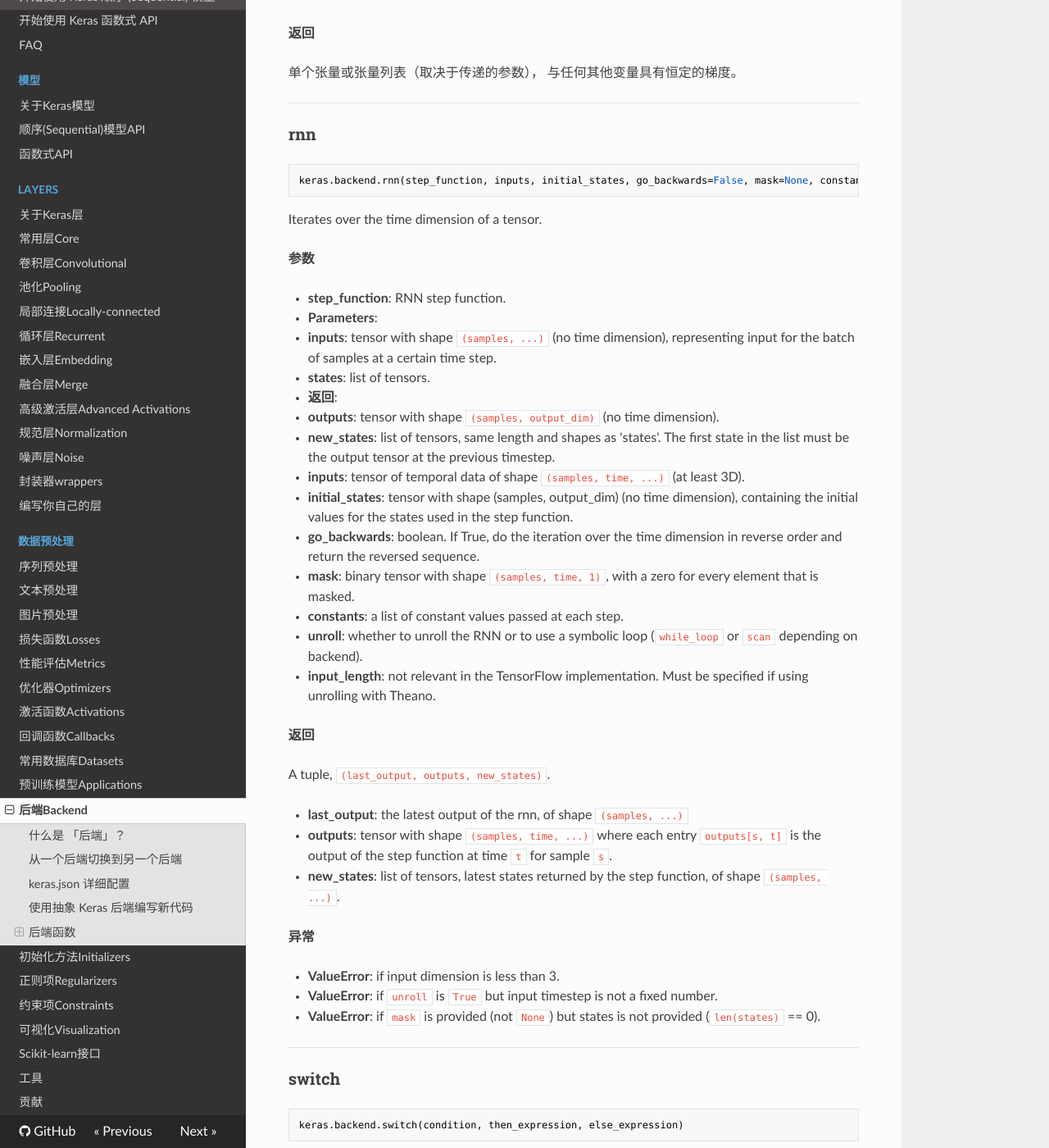
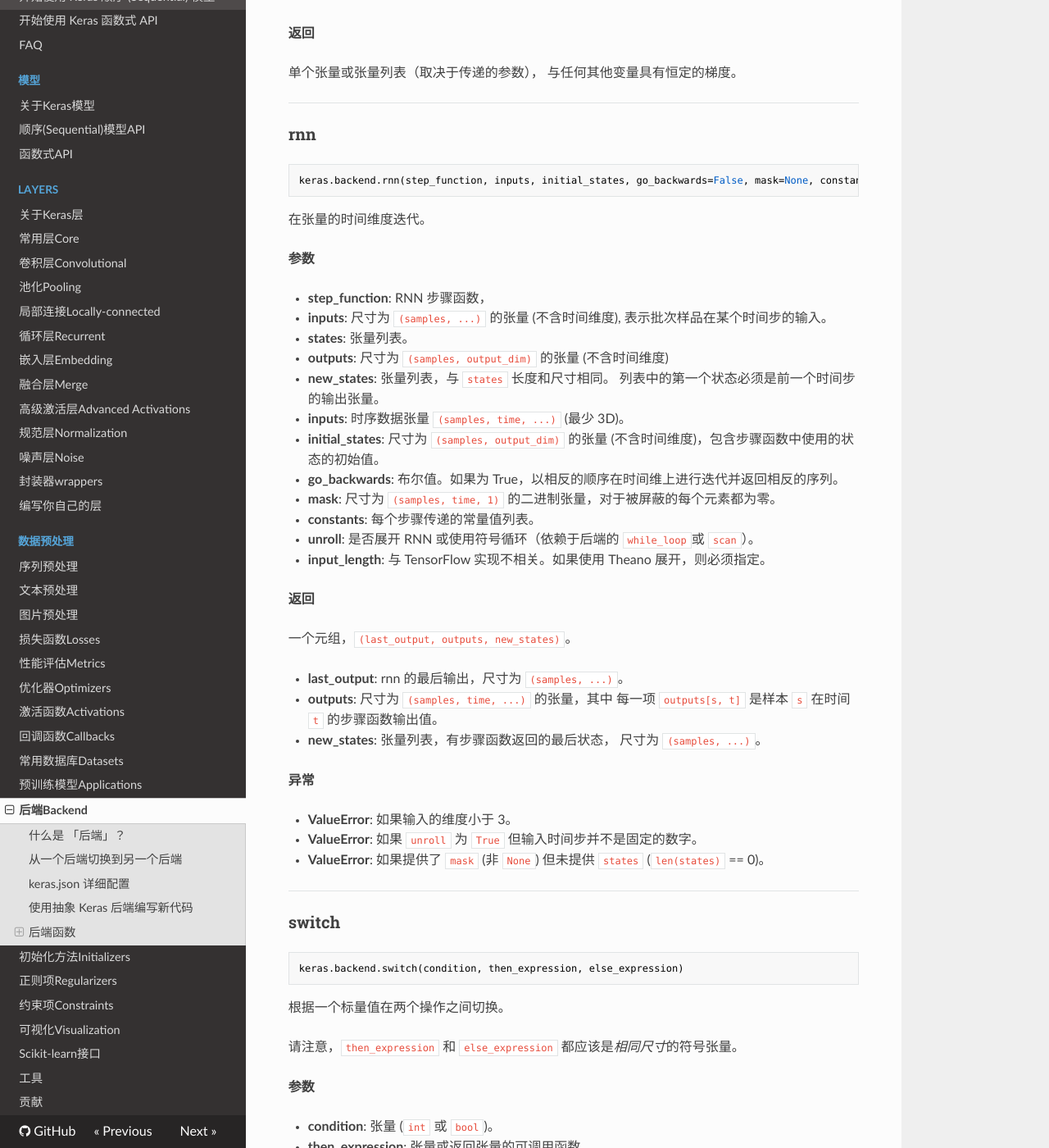
Before and after one commit to keras-team/keras-docs-zh, an MkDocs documentation site: the page built from sources/backend.md, in a window 1280 px wide and 1400 px high, scrolled down 51837 px. Shown: the whole window at 82% size. Built offline with MkDocs 1.6.1, drawn with Linux system fonts in a browser that asks for light colours; nearby versions of some CDN libraries; old or Windows-style settings are respelled for this version of MkDocs; some of the changed text lies outside the part shown.

Commit message:
Update backend.md

````diff
--- a/sources/backend.md
+++ b/sources/backend.md
@@ -2807,54 +2807,43 @@ keras.backend.rnn(step_function, inputs, initial_states, go_backwards=False, mas
 ```
 
 
-Iterates over the time dimension of a tensor.
-
-__参数__
-
-- __step_function__: RNN step function.
-- __Parameters__:
-- __inputs__: tensor with shape `(samples, ...)` (no time dimension),
-representing input for the batch of samples at a certain
-time step.
-- __states__: list of tensors.
-- __返回__:
-- __outputs__: tensor with shape `(samples, output_dim)`
-(no time dimension).
-- __new_states__: list of tensors, same length and shapes
-as 'states'. The first state in the list must be the
-output tensor at the previous timestep.
-- __inputs__: tensor of temporal data of shape `(samples, time, ...)`
-(at least 3D).
-- __initial_states__: tensor with shape (samples, output_dim)
-(no time dimension),
-containing the initial values for the states used in
-the step function.
-- __go_backwards__: boolean. If True, do the iteration over the time
-dimension in reverse order and return the reversed sequence.
-- __mask__: binary tensor with shape `(samples, time, 1)`,
-with a zero for every element that is masked.
-- __constants__: a list of constant values passed at each step.
-- __unroll__: whether to unroll the RNN or to use a symbolic loop (`while_loop` or `scan` depending on backend).
-- __input_length__: not relevant in the TensorFlow implementation.
-Must be specified if using unrolling with Theano.
-
-__返回__
-
-A tuple, `(last_output, outputs, new_states)`.
-
-- __last_output__: the latest output of the rnn, of shape `(samples, ...)`
-- __outputs__: tensor with shape `(samples, time, ...)` where each
-entry `outputs[s, t]` is the output of the step function
-at time `t` for sample `s`.
-- __new_states__: list of tensors, latest states returned by
-the step function, of shape `(samples, ...)`.
+在张量的时间维度迭代。
+
+__参数__
+
+- __step_function__: RNN 步骤函数，
+- __inputs__: 尺寸为 `(samples, ...)` 的张量
+(不含时间维度), 表示批次样品在某个时间步的输入。
+- __states__: 张量列表。
+- __outputs__: 尺寸为 `(samples, output_dim)` 的张量
+(不含时间维度)
+- __new_states__: 张量列表，与 `states` 长度和尺寸相同。
+列表中的第一个状态必须是前一个时间步的输出张量。
+- __inputs__: 时序数据张量 `(samples, time, ...)`
+(最少 3D)。
+- __initial_states__: 尺寸为 `(samples, output_dim)` 的张量
+(不含时间维度)，包含步骤函数中使用的状态的初始值。
+- __go_backwards__: 布尔值。如果为 True，以相反的顺序在时间维上进行迭代并返回相反的序列。
+- __mask__: 尺寸为 `(samples, time, 1)` 的二进制张量，对于被屏蔽的每个元素都为零。
+- __constants__: 每个步骤传递的常量值列表。
+- __unroll__: 是否展开 RNN 或使用符号循环（依赖于后端的 `while_loop`或 `scan`）。
+- __input_length__: 与 TensorFlow 实现不相关。如果使用 Theano 展开，则必须指定。
+
+__返回__
+
+一个元组，`(last_output, outputs, new_states)`。
+
+- __last_output__: rnn 的最后输出，尺寸为 `(samples, ...)`。
+- __outputs__: 尺寸为 `(samples, time, ...)` 的张量，其中
+每一项 `outputs[s, t]` 是样本 `s` 在时间 `t` 的步骤函数输出值。
+- __new_states__: 张量列表，有步骤函数返回的最后状态，
+尺寸为 `(samples, ...)`。
 
 __异常__
 
-- __ValueError__: if input dimension is less than 3.
-- __ValueError__: if `unroll` is `True` but input timestep is not a fixed number.
-- __ValueError__: if `mask` is provided (not `None`) but states is not provided
-(`len(states)` == 0).
+- __ValueError__: 如果输入的维度小于 3。
+- __ValueError__: 如果 `unroll` 为 `True` 但输入时间步并不是固定的数字。
+- __ValueError__: 如果提供了 `mask` (非 `None`) 但未提供 `states` (`len(states)` == 0)。
 
 ----
 
@@ -2866,24 +2855,24 @@ keras.backend.switch(condition, then_expression, else_expression)
 ```
 
 
-Switches between two operations depending on a scalar value.
-
-Note that both `then_expression` and `else_expression`
-should be symbolic tensors of the *same shape*.
-
-__参数__
-
-- __condition__: tensor (`int` or `bool`).
-- __then_expression__: either a tensor, or a callable that returns a tensor.
-- __else_expression__: either a tensor, or a callable that returns a tensor.
-
-__返回__
-
-The selected tensor.
+根据一个标量值在两个操作之间切换。
+
+请注意，`then_expression` 和 `else_expression`
+都应该是*相同尺寸*的符号张量。
+
+__参数__
+
+- __condition__: 张量 (`int` 或 `bool`)。
+- __then_expression__: 张量或返回张量的可调用函数。
+- __else_expression__: 张量或返回张量的可调用函数。
+
+__返回__
+
+选择的张量。
 
 __异常__
 
-- __ValueError__: If rank of `condition` is greater than rank of expressions.
+- __ValueError__: 如果 `condition` 的秩大于两个表达式的秩序。
 
 ----
 
@@ -2895,24 +2884,24 @@ keras.backend.in_train_phase(x, alt, training=None)
 ```
 
 
-Selects `x` in train phase, and `alt` otherwise.
-
-Note that `alt` should have the *same shape* as `x`.
-
-__参数__
-
-- __x__: What to return in train phase
-(tensor or callable that returns a tensor).
-- __alt__: What to return otherwise
-(tensor or callable that returns a tensor).
-- __training__: Optional scalar tensor
-(or Python boolean, or Python integer)
-specifying the learning phase.
-
-__返回__
-
-Either `x` or `alt` based on the `training` flag.
-the `training` flag defaults to `K.learning_phase()`.
+在训练阶段选择 `x`，其他阶段选择 `alt`。
+
+请注意 `alt` 应该与 `x` 尺寸相同。
+
+__参数__
+
+- __x__: 在训练阶段需要返回的 x
+(张量或返回张量的可调用函数)。
+- __alt__: 在其他阶段需要返回的 alt
+(张量或返回张量的可调用函数)。
+- __training__: 可选的标量张量
+(或 Python 布尔值，或者 Python 整数)，
+以指定学习阶段。
+
+__返回__
+
+基于 `training` 标志，要么返回 `x`，要么返回 `alt`。
+`training` 标志默认为 `K.learning_phase()`。
 
 ----
 
@@ -2924,23 +2913,23 @@ keras.backend.in_test_phase(x, alt, training=None)
 ```
 
 
-Selects `x` in test phase, and `alt` otherwise.
-
-Note that `alt` should have the *same shape* as `x`.
-
-__参数__
-
-- __x__: What to return in test phase
-(tensor or callable that returns a tensor).
-- __alt__: What to return otherwise
-(tensor or callable that returns a tensor).
-- __training__: Optional scalar tensor
-(or Python boolean, or Python integer)
-specifying the learning phase.
-
-__返回__
-
-Either `x` or `alt` based on `K.learning_phase`.
+在测试阶段选择 `x`，其他阶段选择 `alt`。
+
+请注意 `alt` 应该与 `x` 尺寸相同。
+
+__参数__
+
+- __x__: 在训练阶段需要返回的 x
+(张量或返回张量的可调用函数)。
+- __alt__: 在其他阶段需要返回的 alt
+(张量或返回张量的可调用函数)。
+- __training__: 可选的标量张量
+(或 Python 布尔值，或者 Python 整数)，
+以指定学习阶段。
+
+__返回__
+
+基于 `K.learning_phase`，要么返回 `x`，要么返回 `alt`。
 
 ----
 
@@ -3194,16 +3183,15 @@ keras.backend.dropout(x, level, noise_shape=None, seed=None)
 ```
 
 
-Sets entries in `x` to zero at random, while scaling the entire tensor.
-
-__参数__
-
-- __x__: tensor
-- __level__: fraction of the entries in the tensor
-that will be set to 0.
-- __noise_shape__: shape for randomly generated keep/drop flags,
-must be broadcastable to the shape of `x`
-- __seed__: random seed to ensure determinism.
+将 `x` 中的某些项随机设置为零，同时缩放整个张量。
+
+__参数__
+
+- __x__: 张量
+- __level__: 张量中将被设置为 0 的项的比例。
+- __noise_shape__: 随机生成的 保留/丢弃 标志的尺寸，
+必须可以广播到 `x` 的尺寸。
+- __seed__: 保证确定性的随机种子。
 
 __返回__
 
@@ -3219,12 +3207,12 @@ keras.backend.l2_normalize(x, axis=None)
 ```
 
 
-Normalizes a tensor wrt the L2 norm alongside the specified axis.
-
-__参数__
-
-- __x__: 张量或变量。
-- __axis__: axis along which to perform normalization.
+在指定的轴使用 L2 范式 标准化一个张量。
+
+__参数__
+
+- __x__: 张量或变量。
+- __axis__: 需要执行标准化的轴。
 
 __返回__
 
@@ -3240,19 +3228,20 @@ keras.backend.in_top_k(predictions, targets, k)
 ```
 
 
-Returns whether the `targets` are in the top `k` `predictions`.
-
-__参数__
-
-- __predictions__: A tensor of shape `(batch_size, classes)` and type `float32`.
-- __targets__: A 1D tensor of length `batch_size` and type `int32` or `int64`.
-- __k__: An `int`, number of top elements to consider.
-
-__返回__
-
-A 1D tensor of length `batch_size` and type `bool`.
-`output[i]` is `True` if `predictions[i, targets[i]]` is within top-`k`
-values of `predictions[i]`.
+判断 `targets` 是否在 `predictions` 的前 `k` 个中。
+
+__参数__
+
+- __predictions__: 一个张量，尺寸为 `(batch_size, classes)`，类型为 `float32`。
+- __targets__: 一个 1D 张量，长度为 `batch_size`，类型为 `int32` 或 `int64`。
+- __k__: 一个 `int`，要考虑的顶部元素的数量。
+
+__返回__
+
+一个 1D 张量，长度为 `batch_size`，类型为 `bool`。
+如果 `predictions[i, targets[i]]` 在
+`predictions[i]` 的 top-`k` 值中，
+则 `output[i]` 为 `True`。
 
 ----
 
@@ -3701,16 +3690,16 @@ keras.backend.ctc_label_dense_to_sparse(labels, label_lengths)
 ```
 
 
-Converts CTC labels from dense to sparse.
-
-__参数__
-
-- __labels__: dense CTC labels.
-- __label_lengths__: length of the labels.
-
-__返回__
-
-A sparse tensor representation of the labels.
+将 CTC 标签从密集转换为稀疏表示。
+
+__参数__
+
+- __labels__: 密集 CTC 标签。
+- __label_lengths__: 标签长度。
+
+__返回__
+
+一个表示标签的稀疏张量。
 
 ----
 
@@ -3722,23 +3711,22 @@ keras.backend.ctc_batch_cost(y_true, y_pred, input_length, label_length)
 ```
 
 
-Runs CTC loss algorithm on each batch element.
-
-__参数__
-
-- __y_true__: tensor `(samples, max_string_length)`
-containing the truth labels.
-- __y_pred__: tensor `(samples, time_steps, num_categories)`
-containing the prediction, or output of the softmax.
-- __input_length__: tensor `(samples, 1)` containing the sequence length for
-each batch item in `y_pred`.
-- __label_length__: tensor `(samples, 1)` containing the sequence length for
-each batch item in `y_true`.
-
-__返回__
-
-Tensor with shape (samples,1) containing the
-CTC loss of each element.
+在每个批次元素上运行 CTC 损失算法。
+
+__参数__
+
+- __y_true__: 张量 `(samples, max_string_length)`，
+包含真实标签。
+- __y_pred__: 张量 `(samples, time_steps, num_categories)`，
+包含预测值，或 softmax 输出。
+- __input_length__: 张量 `(samples, 1)`，
+包含 `y_pred` 中每个批次样本的序列长度。
+- __label_length__: 张量 `(samples, 1)`，
+包含 `y_true` 中每个批次样本的序列长度。
+
+__返回__
+
+尺寸为 (samples,1) 的张量，包含每一个元素的 CTC 损失。
 
 ----
 
@@ -3750,34 +3738,27 @@ keras.backend.ctc_decode(y_pred, input_length, greedy=True, beam_width=100, top_
 ```
 
 
-Decodes the output of a softmax.
-
-Can use either greedy search (also known as best path)
-or a constrained dictionary search.
-
-__参数__
-
-- __y_pred__: tensor `(samples, time_steps, num_categories)`
-containing the prediction, or output of the softmax.
-- __input_length__: tensor `(samples, )` containing the sequence length for
-each batch item in `y_pred`.
-- __greedy__: perform much faster best-path search if `true`.
-This does not use a dictionary.
-- __beam_width__: if `greedy` is `false`: a beam search decoder will be used
-with a beam of this width.
-- __top_paths__: if `greedy` is `false`,
-how many of the most probable paths will be returned.
+解码 softmax 的输出。
+
+可以使用贪心搜索（也称为最优路径）或受限字典搜索。
+
+__参数__
+
+- __y_pred__: 张量 `(samples, time_steps, num_categories)`，
+包含预测值，或 softmax 输出。
+- __input_length__: 张量 `(samples,)`，
+包含 `y_pred` 中每个批次样本的序列长度。
+- __greedy__: 如果为 `True`，则执行更快速的最优路径搜索，而不使用字典。
+- __beam_width__: 如果 `greedy` 为 `false`，将使用该宽度的 beam 搜索解码器搜索。
+- __top_paths__: 如果 `greedy` 为 `false`，
+将返回多少条最可能的路径。
 
 __返回__
 
 - __Tuple__:
-- __List__: if `greedy` is `true`, returns a list of one element that
-contains the decoded sequence.
-If `false`, returns the `top_paths` most probable
-decoded sequences.
-- __Important__: blank labels are returned as `-1`.
-Tensor `(top_paths, )` that contains
-the log probability of each decoded sequence.
+- __List__: 如果 `greedy` 为 `true`，返回包含解码序列的一个元素的列表。
+如果为 `false`，返回最可能解码序列的 `top_paths`。
+- __Important__: 空白标签返回为 `-1`。包含每个解码序列的对数概率的张量 `(top_paths,)`。
 
 ----
 
@@ -3789,18 +3770,18 @@ keras.backend.map_fn(fn, elems, name=None, dtype=None)
 ```
 
 
-Map the function fn over the elements elems and return the outputs.
-
-__参数__
-
-- __fn__: Callable that will be called upon each element in elems
-- __elems__: tensor
-- __name__: A string name for the map node in the graph
-- __dtype__: Output data type.
-
-__返回__
-
-Tensor with dtype `dtype`.
+将函数fn映射到元素 `elems` 上并返回输出。
+
+__参数__
+
+- __fn__: 将在每个元素上调用的可调用函数。
+- __elems__: 张量。
+- __name__: 映射节点在图中的字符串名称。
+- __dtype__: 输出数据格式。
+
+__返回__
+
+数据类型为 `dtype` 的张量。
 
 ----
 
@@ -3811,20 +3792,18 @@ Tensor with dtype `dtype`.
 keras.backend.foldl(fn, elems, initializer=None, name=None)
 ```
 
-
-Reduce elems using fn to combine them from left to right.
-
-__参数__
-
-- __fn__: Callable that will be called upon each element in elems and an
-accumulator, for instance `lambda acc, x: acc + x`
-- __elems__: tensor
-- __initializer__: The first value used (`elems[0]` in case of None)
-- __name__: A string name for the foldl node in the graph
-
-__返回__
-
-Tensor with same type and shape as `initializer`.
+使用 fn 归约 elems，以从左到右组合它们。
+
+__参数__
+
+- __fn__: 将在每个元素和一个累加器上调用的可调用函数，例如 `lambda acc, x: acc + x`。
+- __elems__: 张量。
+- __initializer__: 第一个使用的值 (如果为 None，使用`elems[0]`)。
+- __name__: foldl 节点在图中的字符串名称。
+
+__返回__
+
+与 `initializer` 类型和尺寸相同的张量。
 
 ----
 
@@ -3836,19 +3815,18 @@ keras.backend.foldr(fn, elems, initializer=None, name=None)
 ```
 
 
-Reduce elems using fn to combine them from right to left.
-
-__参数__
-
-- __fn__: Callable that will be called upon each element in elems and an
-accumulator, for instance `lambda acc, x: acc + x`
-- __elems__: tensor
-- __initializer__: The first value used (`elems[-1]` in case of None)
-- __name__: A string name for the foldr node in the graph
-
-__返回__
-
-Tensor with same type and shape as `initializer`.
+使用 fn 归约 elems，以从右到左组合它们。
+
+__参数__
+
+- __fn__: 将在每个元素和一个累加器上调用的可调用函数，例如 `lambda acc, x: acc + x`。
+- __elems__: 张量。
+- __initializer__: 第一个使用的值 (如果为 None，使用`elems[-1]`)。
+- __name__: foldr 节点在图中的字符串名称。
+
+__返回__
+
+与 `initializer` 类型和尺寸相同的张量。
 
 ----
 
@@ -3860,22 +3838,22 @@ keras.backend.local_conv1d(inputs, kernel, kernel_size, strides, data_format=Non
 ```
 
 
-Apply 1D conv with un-shared weights.
-
-__参数__
-
-- __inputs__: 3D tensor with shape: (batch_size, steps, input_dim)
-- __kernel__: the unshared weight for convolution,
-with shape (output_length, feature_dim, filters)
-- __kernel_size__: a tuple of a single integer,
-specifying the length of the 1D convolution window
-- __strides__: a tuple of a single integer,
-specifying the stride length of the convolution
-- __data_format__: the data format, channels_first or channels_last
-
-__返回__
-
-the tensor after 1d conv with un-shared weights, with shape (batch_size, output_length, filters)
+在不共享权值的情况下，运用 1D 卷积。
+
+__参数__
+
+- __inputs__: 3D 张量，尺寸为 (batch_size, steps, input_dim)
+- __kernel__: 卷积的非共享权重,
+尺寸为 (output_items, feature_dim, filters)
+- __kernel_size__: 一个整数的元组，
+指定 1D 卷积窗口的长度。
+- __strides__: 一个整数的元组，
+指定卷积步长。
+- __data_format__: 数据格式，channels_first 或 channels_last。
+
+__返回__
+
+运用不共享权重的 1D 卷积之后的张量，尺寸为 (batch_size, output_length, filters)。
 
 __异常__
 
@@ -3891,33 +3869,30 @@ keras.backend.local_conv2d(inputs, kernel, kernel_size, strides, output_shape, d
 ```
 
 
-Apply 2D conv with un-shared weights.
-
-__参数__
-
-- __inputs__: 4D tensor with shape:
-(batch_size, filters, new_rows, new_cols)
-if data_format='channels_first'
-or 4D tensor with shape:
-(batch_size, new_rows, new_cols, filters)
-if data_format='channels_last'.
-- __kernel__: the unshared weight for convolution,
-with shape (output_items, feature_dim, filters)
-- __kernel_size__: a tuple of 2 integers, specifying the
-width and height of the 2D convolution window.
-- __strides__: a tuple of 2 integers, specifying the strides
-of the convolution along the width and height.
-- __output_shape__: a tuple with (output_row, output_col)
-- __data_format__: the data format, channels_first or channels_last
-
-__返回__
-
-A 4d tensor with shape:
-(batch_size, filters, new_rows, new_cols)
-if data_format='channels_first'
-or 4D tensor with shape:
-(batch_size, new_rows, new_cols, filters)
-if data_format='channels_last'.
+在不共享权值的情况下，运用 2D 卷积。
+
+__参数__
+
+- __inputs__: 如果 `data_format='channels_first'`，
+则为尺寸为 (batch_size, filters, new_rows, new_cols) 的 4D 张量。
+如果 `data_format='channels_last'`，
+则为尺寸为 (batch_size, new_rows, new_cols, filters) 的 4D 张量。
+- __kernel__: 卷积的非共享权重,
+尺寸为 (output_items, feature_dim, filters)
+- __kernel_size__: 2 个整数的元组，
+指定 2D 卷积窗口的宽度和高度。
+- __strides__: 2 个整数的元组，
+指定 2D 卷积沿宽度和高度方向的步长。
+- __output_shape__: 元组 (output_row, output_col) 。
+- __data_format__: 数据格式，channels_first 或 channels_last。
+
+__返回__
+
+一个 4D 张量。
+
+- 如果 `data_format='channels_first'`，尺寸为 (batch_size, filters, new_rows, new_cols)。
+- 如果 `data_format='channels_last'`，尺寸为 (batch_size, new_rows, new_cols, filters)
+
 
 __异常__
 
@@ -3932,13 +3907,11 @@ __异常__
 backend.backend()
 ```
 
-
-Publicly accessible method
-for determining the current backend.
-
-__返回__
-
-String, the name of the backend Keras is currently using.
+公开可用的方法，以确定当前后端。
+
+__返回__
+
+字符串，Keras 目前正在使用的后端名。
 
 __例子__
 
````
